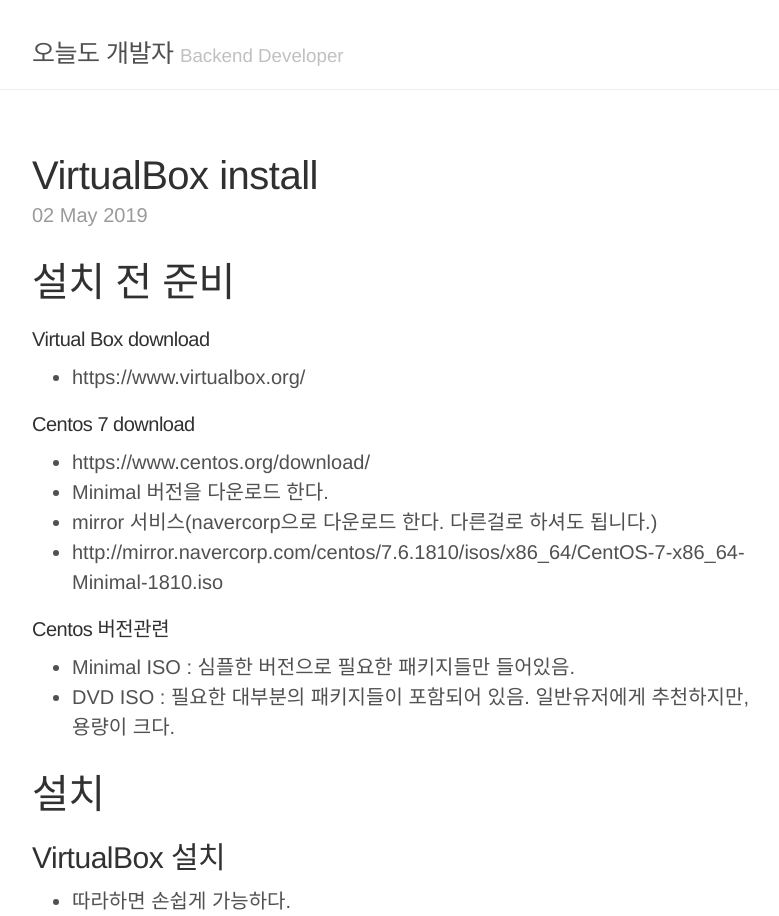
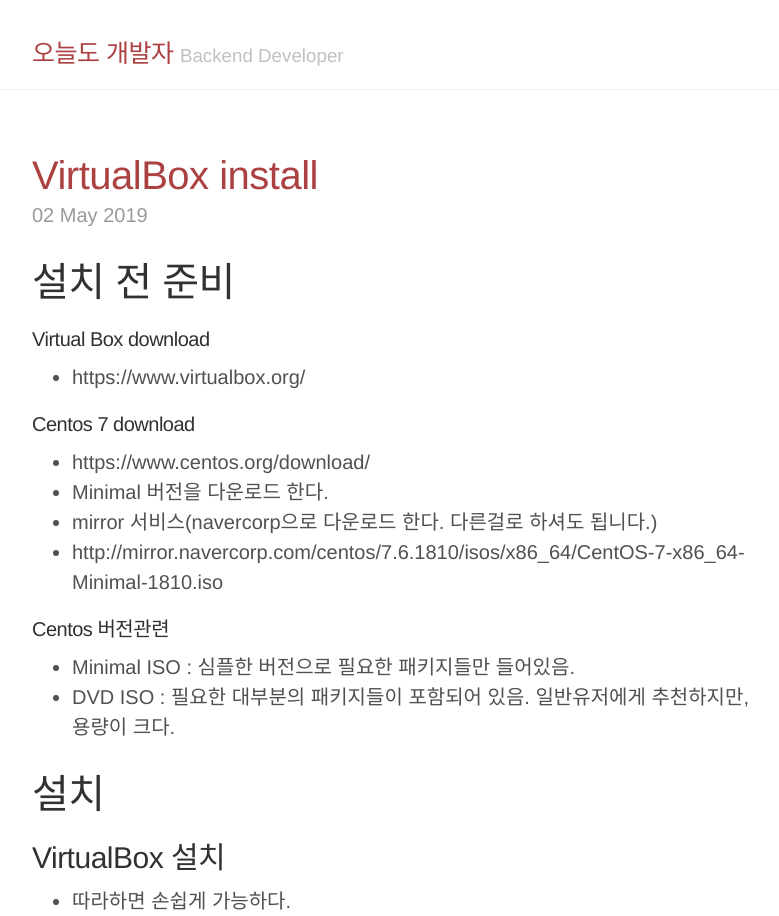
Before and after one commit to akageun/akageun.github.io, a Jekyll site: the page built from index.html, in a window 1280 px wide. Shown: the part 102-1018 px from the top of the page, without its empty margins (248-1027 px from the left). Built offline with Jekyll 4.4.1, drawn with Linux system fonts in a browser that asks for light colours; some web fonts are replaced; the list of posts is cut into pages by our own code; grey boxes are pictures that could not be loaded.

Commit message:
theme 색상 변경

```diff
--- a/_layouts/default.html
+++ b/_layouts/default.html
@@ -3,7 +3,7 @@
 
   {% include head.html %}
 
-  <body>
+  <body class="theme-base-08">
 
     {% include sidebar.html %}
 
--- a/public/css/custom.css
+++ b/public/css/custom.css
@@ -22,5 +22,5 @@
 }
 
 .tags-cloud > div{
-  background: #202020;
+  background: #ac4142;
 }
```
